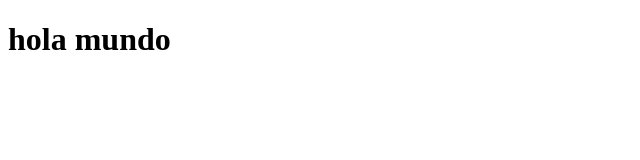
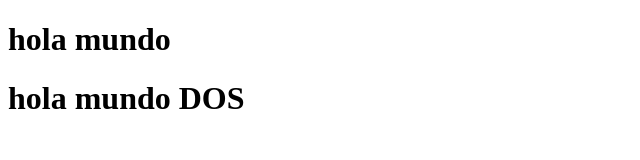
Before and after one commit to JesusDiaz02/prueba_deployd, a plain HTML site: page index.html in a window 1280 px wide. Shown: the whole page, without its empty margins (0-640 px from the left). Drawn offline with Linux system fonts and the light colour scheme.

Commit message:
cambio en develop

```diff
--- a/index.html
+++ b/index.html
@@ -9,6 +9,7 @@
 <body>
     <div>
     <h1>hola mundo</h1>
+    <h1>hola mundo DOS</h1>
     </div>
 </body>
 </html>
```
